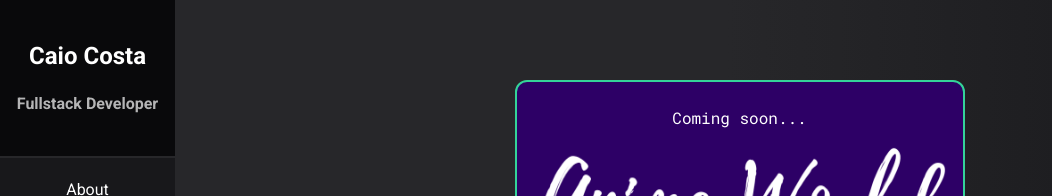
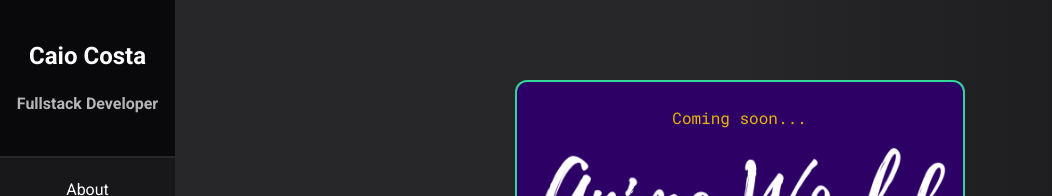
Before and after one commit to abysswalkerCaio/caio-portfolio, a Nuxt app in the folder frontend/: page /projects in a window 1280 px wide. Shown: the top 196 px of the page, without its empty margins (0-1052 px from the left). Built offline with nearby package versions, Linux system fonts and the light colour scheme.

Commit message:
Anime World project status change

```diff
--- a/frontend/pages/projects.vue
+++ b/frontend/pages/projects.vue
@@ -11,7 +11,7 @@
         <div
           class="anime-world flex flex-shrink-0 flex-col items-center gap-5 border-solid border-2 text-center font-roboto-mono border-emerald-400 rounded-xl w-[280px] h-[250px] min-[500px]:w-[450px] p-6"
         >
-          <button><p class="disabled:opacity-10">Coming soon...</p></button>
+          <span class="text-yellow-500">Coming soon...</span>
         </div>
         <div class="flex flex-col h-full w-full sm:w-3/4 md:w-2/4">
           <p
```
